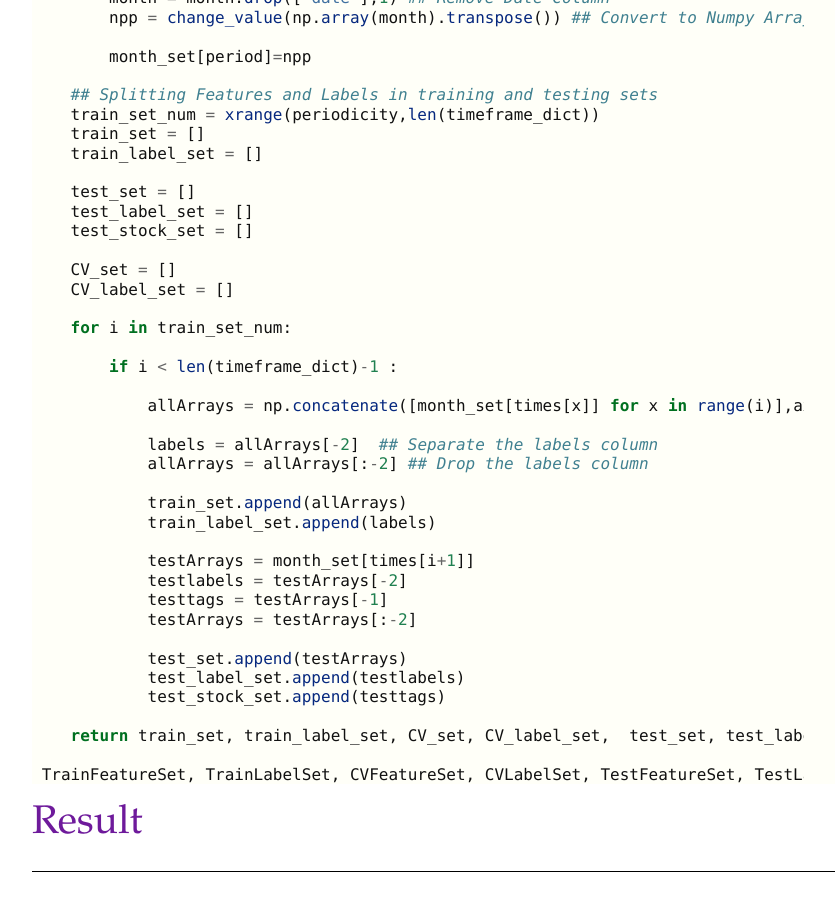
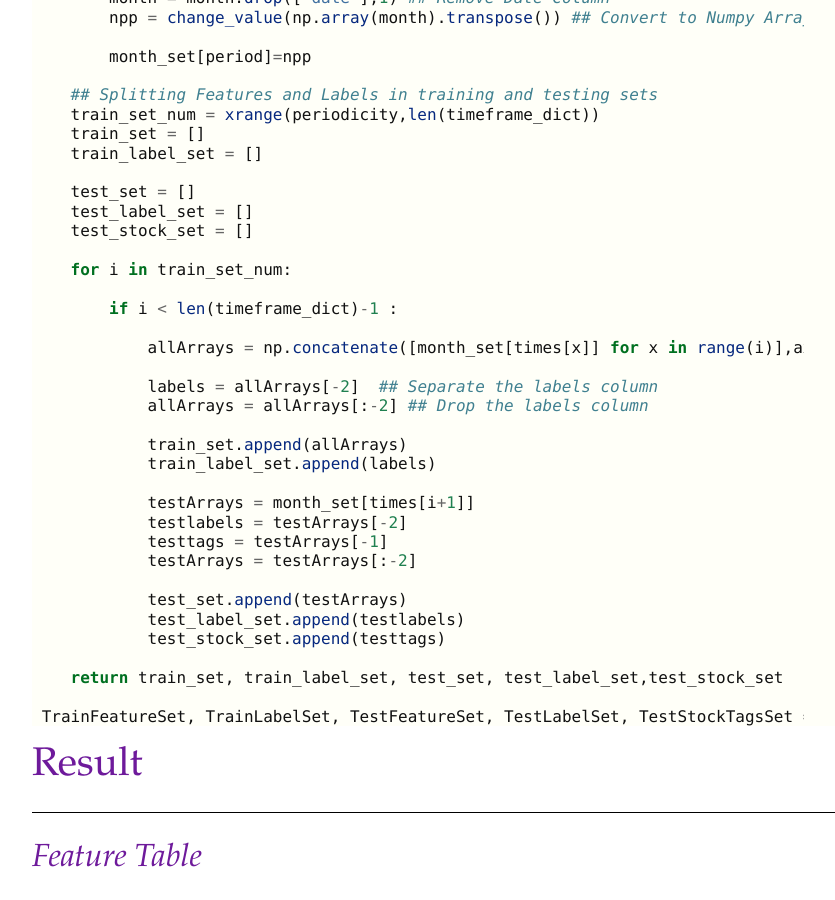
Before and after one commit to vionwinnie/old_website, a Jekyll site: the page built from starstockpicker.md, in a window 1280 px wide and 900 px high, scrolled down 3622 px. Shown: the whole window, without its empty margins (32-867 px from the left). Built offline with Jekyll 4.4.1, drawn with Linux system fonts in a browser that asks for light colours; nearby versions of some CDN libraries.

Commit message:
Update starstockpicker.md

````diff
--- a/starstockpicker.md
+++ b/starstockpicker.md
@@ -151,9 +151,6 @@
     test_label_set = []
     test_stock_set = []
 
-    CV_set = []
-    CV_label_set = []
-
     for i in train_set_num:
 
         if i < len(timeframe_dict)-1 :
@@ -175,9 +172,9 @@
             test_label_set.append(testlabels)
             test_stock_set.append(testtags)
 
-    return train_set, train_label_set, CV_set, CV_label_set,  test_set, test_label_set,test_stock_set
+    return train_set, train_label_set, test_set, test_label_set,test_stock_set
 
- TrainFeatureSet, TrainLabelSet, CVFeatureSet, CVLabelSet, TestFeatureSet, TestLabelSet, TestStockTagsSet = TestTrainSplit_TimeSeries(timeframe_dict, stock_dictionary,para.period)
+ TrainFeatureSet, TrainLabelSet, TestFeatureSet, TestLabelSet, TestStockTagsSet = TestTrainSplit_TimeSeries(timeframe_dict, stock_dictionary,para.period)
 ```
 
 
````
